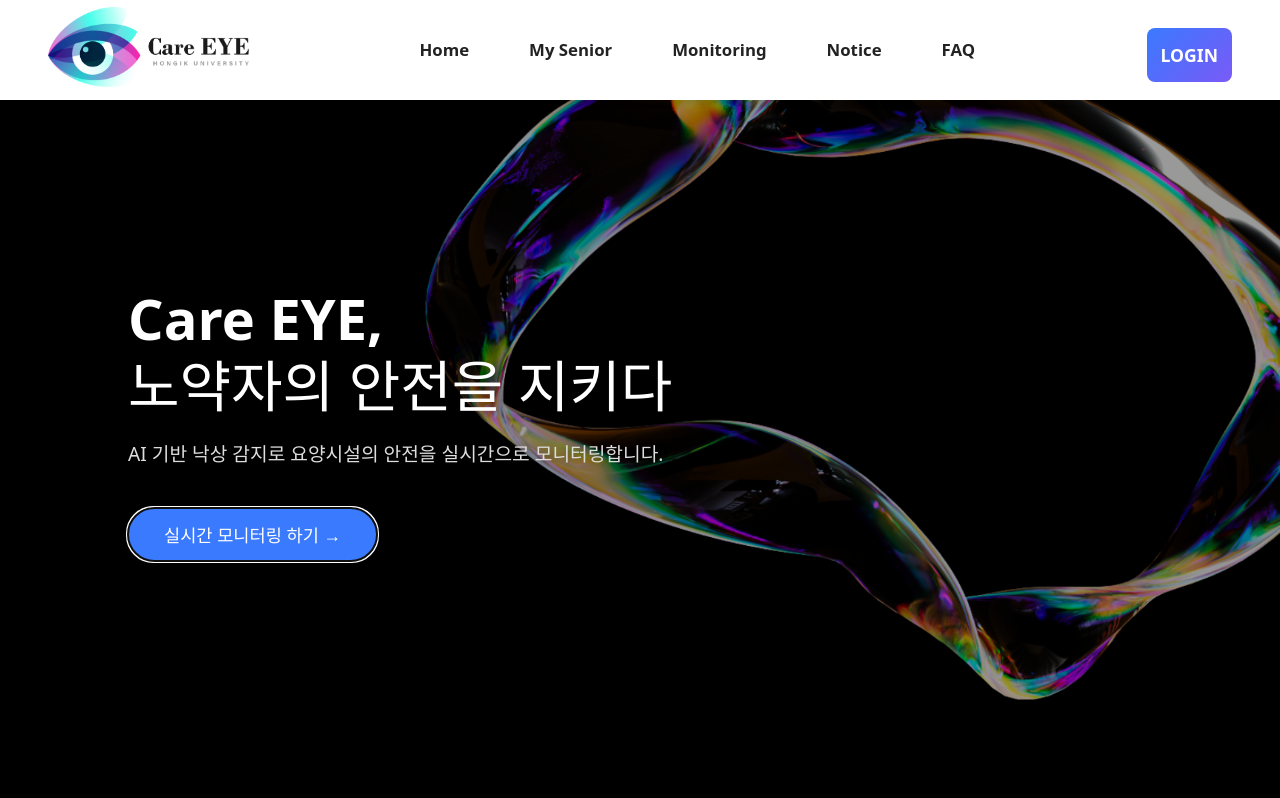
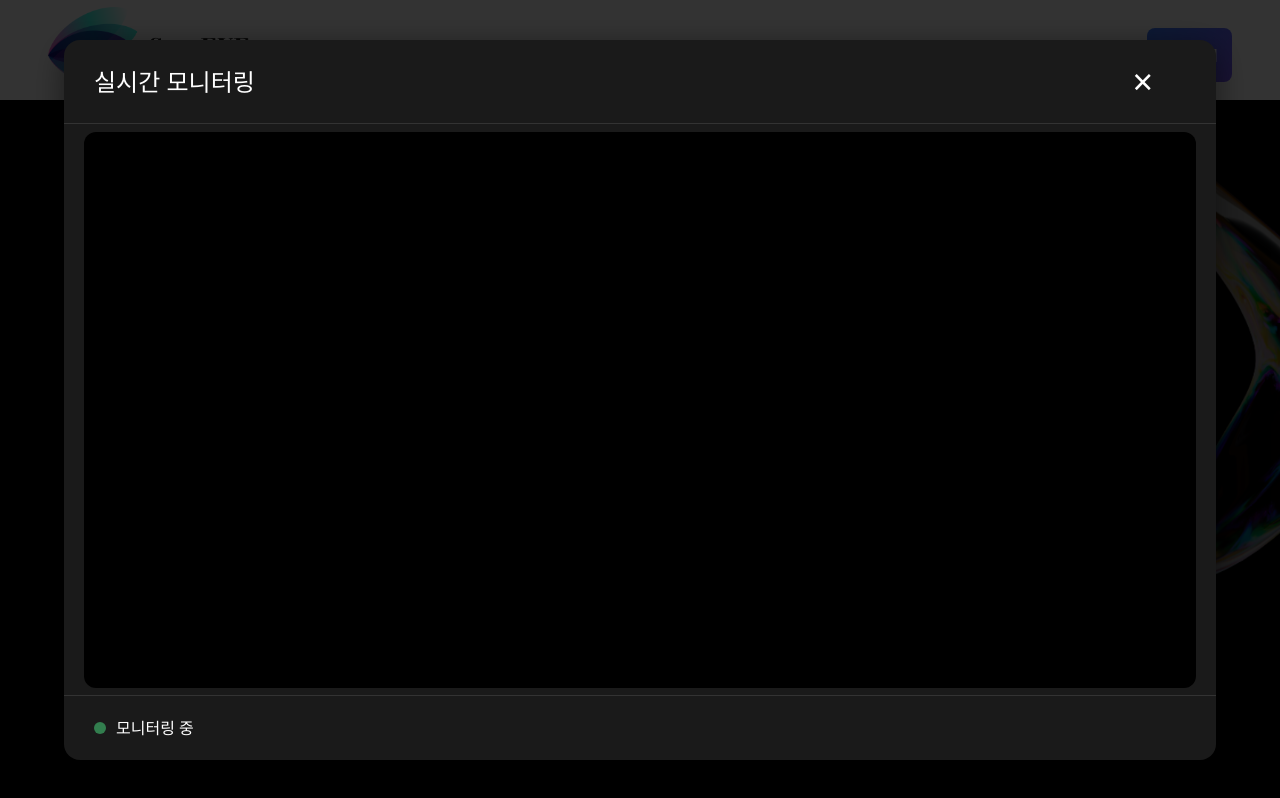
Before and after one commit to hoho715-park/careeye_frontend, a React (Vite) app in the folder careeye/: page / in a window 1280 px wide. Both pictures are taken after a click on the button "실시간 모니터링 하기 →". Shown: the top 798 px of the page. Built offline with nearby package versions, Linux system fonts and the light colour scheme; no server answers.

Commit message:
카메라 구현

```diff
--- /dev/null
+++ b/careeye/src/components/CameraModal.jsx
@@ -0,0 +1,81 @@
+import React, { useEffect, useRef, useState } from "react";
+import "../styles/CameraModal.css";
+
+const CameraModal = ({ onClose }) => {
+  const videoRef = useRef(null);
+  const streamRef = useRef(null);
+  const [error, setError] = useState(null);
+
+  useEffect(() => {
+    // 카메라 스트림 시작
+    const startCamera = async () => {
+      try {
+        const stream = await navigator.mediaDevices.getUserMedia({
+          video: {
+            width: { ideal: 1280 },
+            height: { ideal: 720 }
+          },
+          audio: false
+        });
+
+        streamRef.current = stream;
+        if (videoRef.current) {
+          videoRef.current.srcObject = stream;
+        }
+      } catch (err) {
+        console.error("카메라 접근 오류:", err);
+        setError("카메라에 접근할 수 없습니다. 카메라 권한을 확인해주세요.");
+      }
+    };
+
+    startCamera();
+
+    // 컴포넌트 언마운트 시 카메라 스트림 정리
+    return () => {
+      if (streamRef.current) {
+        streamRef.current.getTracks().forEach(track => track.stop());
+      }
+    };
+  }, []);
+
+  const handleClose = () => {
+    if (streamRef.current) {
+      streamRef.current.getTracks().forEach(track => track.stop());
+    }
+    onClose();
+  };
+
+  return (
+    <div className="camera-modal-overlay" onClick={handleClose}>
+      <div className="camera-modal-content" onClick={(e) => e.stopPropagation()}>
+        <div className="camera-modal-header">
+          <h2>실시간 모니터링</h2>
+          <button className="close-btn" onClick={handleClose}>×</button>
+        </div>
+
+        <div className="camera-container">
+          {error ? (
+            <div className="error-message">{error}</div>
+          ) : (
+            <video
+              ref={videoRef}
+              autoPlay
+              playsInline
+              muted
+              className="camera-video"
+            />
+          )}
+        </div>
+
+        <div className="camera-modal-footer">
+          <div className="monitoring-status">
+            <span className="status-indicator"></span>
+            <span>모니터링 중</span>
+          </div>
+        </div>
+      </div>
+    </div>
+  );
+};
+
+export default CameraModal;
--- a/careeye/src/pages/MainPage.jsx
+++ b/careeye/src/pages/MainPage.jsx
@@ -1,8 +1,19 @@
-import React from "react";
+import React, { useState } from "react";
 import "../styles/MainPage.css";
 import Header from "../components/Header";
+import CameraModal from "../components/CameraModal";
 
 const MainPage = () => {
+  const [isCameraOpen, setIsCameraOpen] = useState(false);
+
+  const handleOpenCamera = () => {
+    setIsCameraOpen(true);
+  };
+
+  const handleCloseCamera = () => {
+    setIsCameraOpen(false);
+  };
+
   return (
     <>
       <Header />
@@ -15,9 +26,13 @@ const MainPage = () => {
           <p>
             AI 기반 낙상 감지로 요양시설의 안전을 실시간으로 모니터링합니다.
           </p>
-          <button className="main-btn">실시간 모니터링 하기 →</button>
+          <button className="main-btn" onClick={handleOpenCamera}>
+            실시간 모니터링 하기 →
+          </button>
         </div>
       </section>
+
+      {isCameraOpen && <CameraModal onClose={handleCloseCamera} />}
     </>
   );
 };
--- /dev/null
+++ b/careeye/src/styles/CameraModal.css
@@ -0,0 +1,161 @@
+.camera-modal-overlay {
+  position: fixed;
+  top: 0;
+  left: 0;
+  right: 0;
+  bottom: 0;
+  background-color: rgba(0, 0, 0, 0.8);
+  display: flex;
+  justify-content: center;
+  align-items: center;
+  z-index: 1000;
+  animation: fadeIn 0.3s ease;
+}
+
+@keyframes fadeIn {
+  from {
+    opacity: 0;
+  }
+  to {
+    opacity: 1;
+  }
+}
+
+.camera-modal-content {
+  background: #1a1a1a;
+  border-radius: 16px;
+  width: 90%;
+  max-width: 1200px;
+  max-height: 90vh;
+  display: flex;
+  flex-direction: column;
+  box-shadow: 0 8px 32px rgba(0, 0, 0, 0.5);
+  animation: slideUp 0.3s ease;
+}
+
+@keyframes slideUp {
+  from {
+    transform: translateY(30px);
+    opacity: 0;
+  }
+  to {
+    transform: translateY(0);
+    opacity: 1;
+  }
+}
+
+.camera-modal-header {
+  display: flex;
+  justify-content: space-between;
+  align-items: center;
+  padding: 20px 30px;
+  border-bottom: 1px solid #333;
+}
+
+.camera-modal-header h2 {
+  color: #fff;
+  font-size: 24px;
+  margin: 0;
+}
+
+.close-btn {
+  background: transparent;
+  border: none;
+  color: #fff;
+  font-size: 36px;
+  cursor: pointer;
+  width: 40px;
+  height: 40px;
+  display: flex;
+  align-items: center;
+  justify-content: center;
+  border-radius: 8px;
+  transition: background-color 0.3s;
+}
+
+.close-btn:hover {
+  background-color: rgba(255, 255, 255, 0.1);
+}
+
+.camera-container {
+  flex: 1;
+  display: flex;
+  justify-content: center;
+  align-items: center;
+  padding: 20px;
+  min-height: 400px;
+}
+
+.camera-video {
+  width: 100%;
+  height: 100%;
+  max-height: 70vh;
+  border-radius: 12px;
+  object-fit: cover;
+  background: #000;
+}
+
+.error-message {
+  color: #ff6b6b;
+  font-size: 18px;
+  text-align: center;
+  padding: 40px;
+}
+
+.camera-modal-footer {
+  padding: 20px 30px;
+  border-top: 1px solid #333;
+  display: flex;
+  justify-content: space-between;
+  align-items: center;
+}
+
+.monitoring-status {
+  display: flex;
+  align-items: center;
+  gap: 10px;
+  color: #fff;
+  font-size: 16px;
+}
+
+.status-indicator {
+  width: 12px;
+  height: 12px;
+  background: #4ade80;
+  border-radius: 50%;
+  animation: pulse 2s infinite;
+}
+
+@keyframes pulse {
+  0%, 100% {
+    opacity: 1;
+  }
+  50% {
+    opacity: 0.5;
+  }
+}
+
+/* 반응형 디자인 */
+@media (max-width: 768px) {
+  .camera-modal-content {
+    width: 95%;
+    max-height: 85vh;
+  }
+
+  .camera-modal-header {
+    padding: 15px 20px;
+  }
+
+  .camera-modal-header h2 {
+    font-size: 20px;
+  }
+
+  .camera-container {
+    padding: 15px;
+    min-height: 300px;
+  }
+
+  .camera-modal-footer {
+    padding: 15px 20px;
+  }
+}
```
Also changed, not shown: 1 other file (tests, documents, lock files or other folders).
